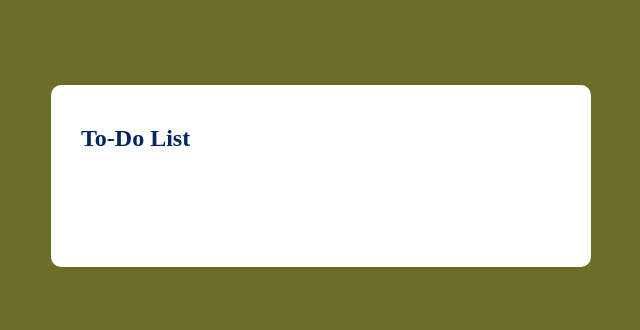
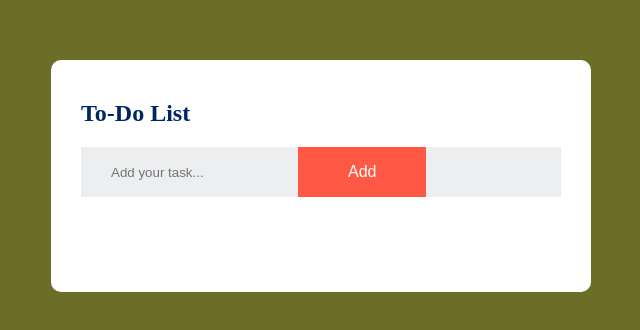
Before and after one commit to HolgerPoetsch/ToDoList_React, a React (Vite) app: page / in a window 1280 px wide. Shown: the part 264-594 px from the top of the page, without its empty margins (319-959 px from the left). Built offline with nearby package versions, Linux system fonts and the light colour scheme.

Commit message:
struktur

```diff
--- a/src/App.jsx
+++ b/src/App.jsx
@@ -1,4 +1,4 @@
-import addTask from "./components/addTask.jsx"
+import AddTask from "./components/addTask.jsx"
 
 function App() {
   return (
@@ -6,7 +6,7 @@ function App() {
       <div class="todo-app">
         <h2>To-Do List</h2>
           <div class="row">
-            <addTask />
+            <AddTask />
 {/*Rick:    <input type="text" id="input-box" placeholder="Add your text">
             <button onclick="addTask()">Add</button>*/}
             </div>
--- a/src/components/addTask.jsx
+++ b/src/components/addTask.jsx
@@ -1,25 +1,22 @@
-import { useState } from "react";
+// import { useState } from "react";
 
-function addTask() {
+export default function AddTask() {
+//   const [task, setTask] = useState();
 
-const [task, setTask] = useState();
-
-function addToList(e) {
-    e.preventDefault();
-}
+//   function addToList(e) {
+//     e.preventDefault();
+//   }
 
   return (
-        <>
+    <div>
       <input
-                onChange={handleInput}
+        // onChange={handleInput}
         type="text"
         name="name"
         id="input-box"
         placeholder="Add your task..."
       />
       <button type="submit">Add</button>
-        </>
-    )
-};
-
-export default addTask
+    </div>
+  );
+}
```
Lines whose indentation alone changed are shown as unchanged.
